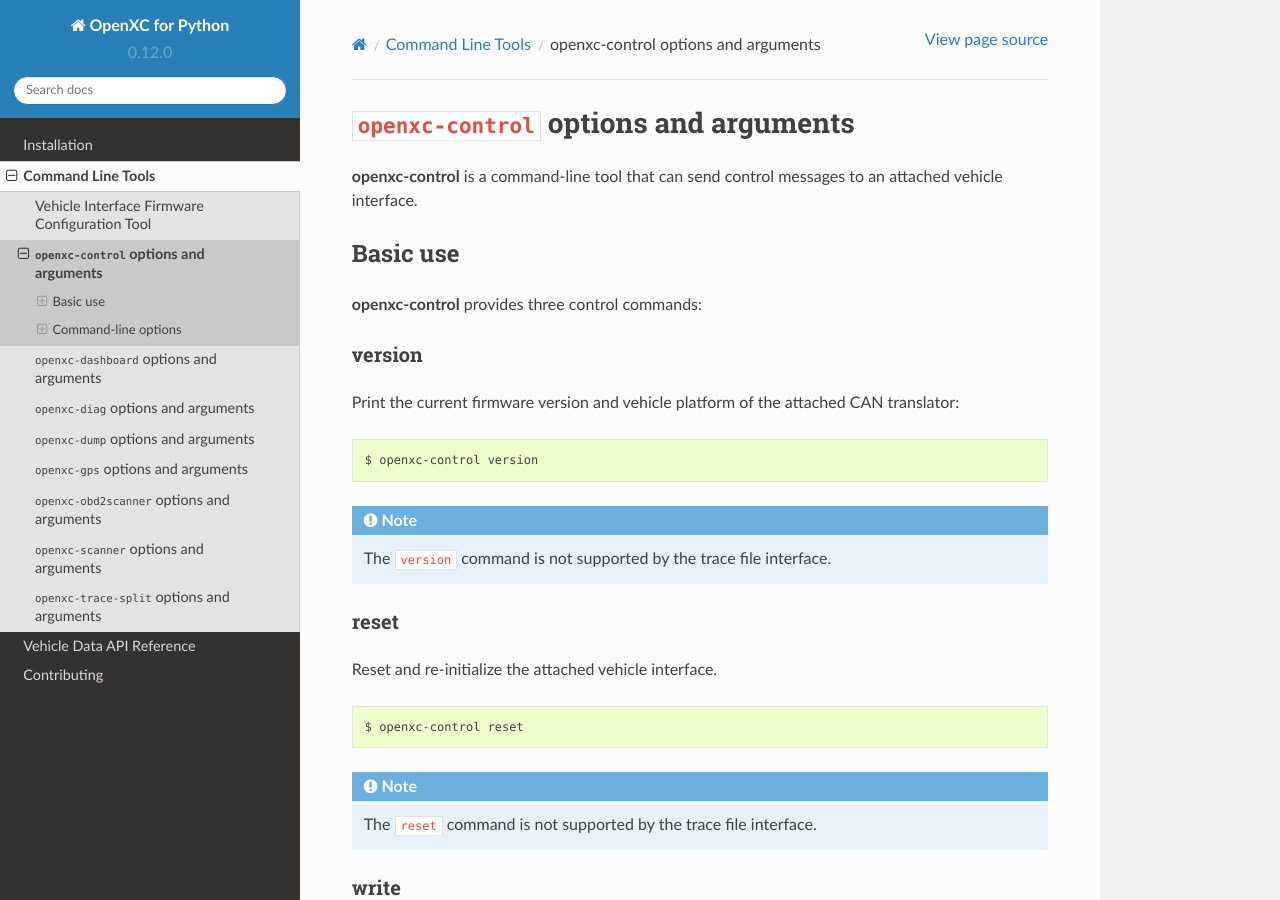
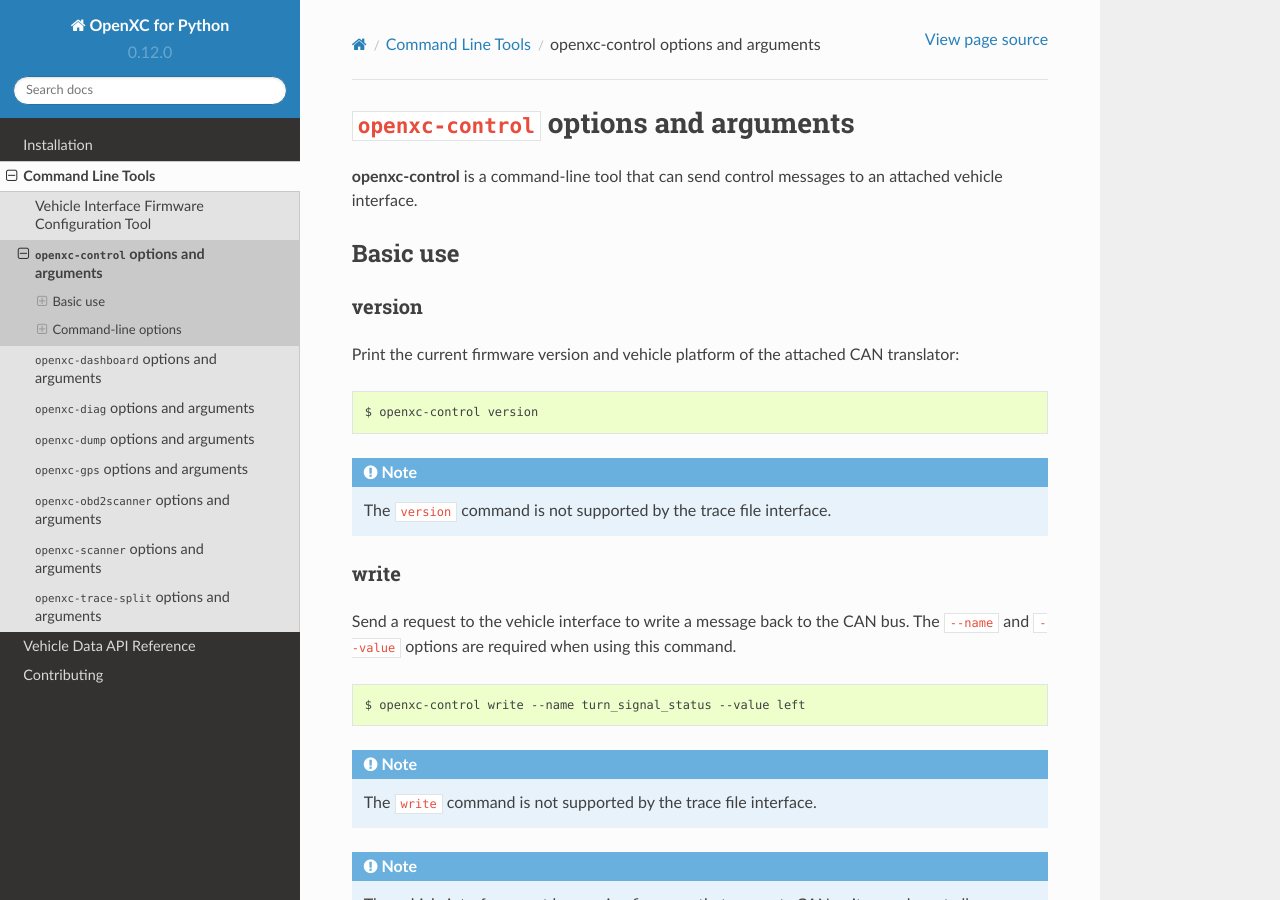
Before and after one commit to openxc/openxc-python, a Sphinx documentation site: the page built from docs/tools/control.rst, in a window 1280 px wide and 900 px high. Built offline with Sphinx 7.4.7 and the Read the Docs theme 2.0.0, drawn with Linux system fonts in a browser that asks for light colours.

Commit message:
Remove deprecated 'reset' command from CLI tool docs.

```diff
--- a/docs/tools/control.rst
+++ b/docs/tools/control.rst
@@ -7,8 +7,6 @@
 
 Basic use
 =========
-
-:program:`openxc-control` provides three control commands:
 
 --------
 version
@@ -24,20 +22,6 @@
 .. note::
 
     The ``version`` command is not supported by the trace file interface.
-
---------
-reset
---------
-
-Reset and re-initialize the attached vehicle interface.
-
-.. code-block:: bash
-
-    $ openxc-control reset
-
-.. note::
-
-    The ``reset`` command is not supported by the trace file interface.
 
 ------
 write
```
